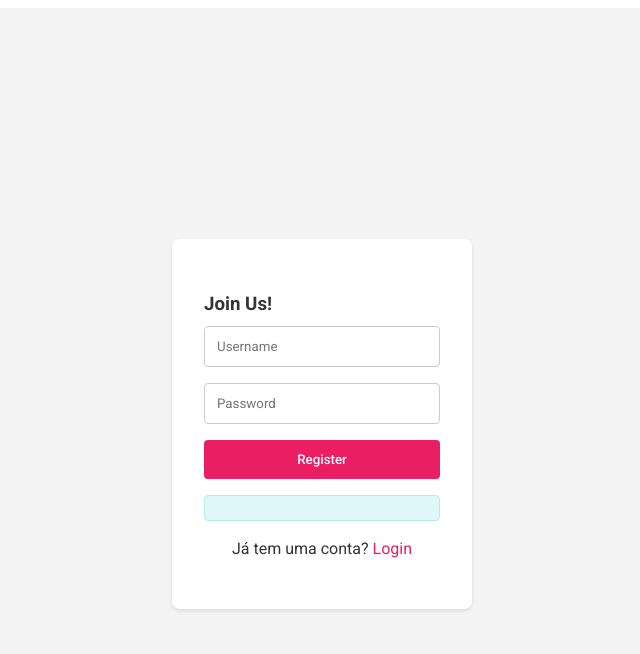
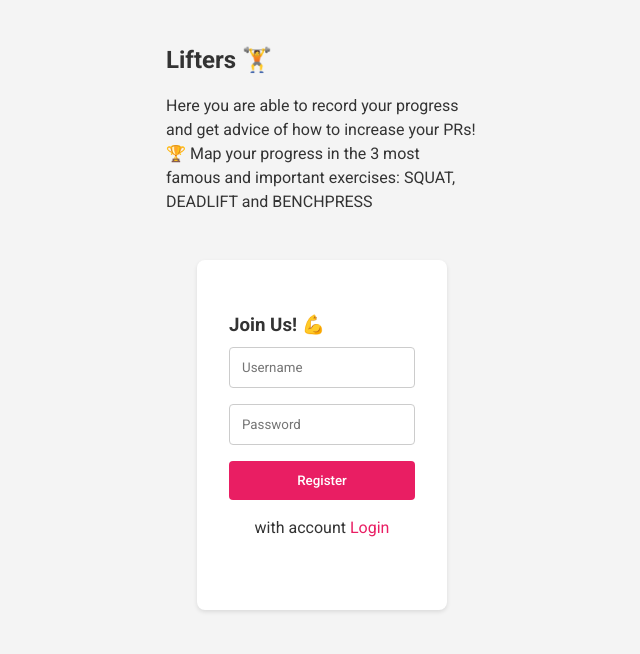
Before and after one commit to vichelly/front-pr, an Angular app: page /form in a window 1280 px wide. Shown: the top 654 px of the page, without its empty margins (318-958 px from the left). Built offline with nearby package versions, Linux system fonts and the light colour scheme.

Commit message:
feature: fixing my UI

```diff
--- a/src/app/components/form/form.component.css
+++ b/src/app/components/form/form.component.css
@@ -5,6 +5,18 @@
     min-height: 100vh;
     background-color: #f4f4f4;
     padding: 1rem; /* Adicionado padding para dispositivos móveis */
+    flex-direction: column;
+    gap: 30px;
+  }
+  .info{
+    width: 50%;
+    display: flex;
+    align-items: center;
+    flex-direction: column;
+    margin-top: -200px;
+  }
+  .infoarea{
+    width: 50%;
   }
 
   .form-card {
@@ -12,8 +24,10 @@
     padding: 2rem;
     border-radius: 8px;
     box-shadow: 0 2px 4px rgba(0, 0, 0, 0.1);
-    width: 100%; /* Largura total em dispositivos móveis */
-    max-width: 300px; /* Largura máxima em telas maiores */
+    width: 250px; /* Largura total em dispositivos móveis */
+    height: 350px;
+    justify-content: center;
+    align-items: center;
     box-sizing: border-box; /* Garante que o padding não afete a largura */
   }
 
@@ -45,11 +59,7 @@
   }
 
   .result-message {
-    margin-top: 1rem;
-    padding: 0.75rem;
-    background-color: #e0f7fa;
-    border: 1px solid #b2ebf2;
-    border-radius: 4px;
+    color: red;
     text-align: center;
   }
 
--- a/src/app/components/form/form.component.html
+++ b/src/app/components/form/form.component.html
@@ -1,6 +1,13 @@
 <section class="registration-container">
+  <div class="info">
+    <div class="infoarea">
+      <h2>Lifters 🏋️</h2>
+      <p>Here you are able to record your progress and get advice of how to increase your PRs! 🏆 Map your progress in the 3 most famous and important exercises: SQUAT, DEADLIFT and BENCHPRESS</p>
+    </div>
+  </div>
+      <div class="form-container">
         <div class="form-card">
-        <h3>{{ isLoginMode ? 'Login' : 'Join Us!' }}</h3>
+          <h3>{{ isLoginMode ? 'Login 💪' : 'Join Us! 💪' }}</h3>
           <form>
             <div class="form-group">
               <input type="text" [(ngModel)]="name" placeholder="Username" [ngModelOptions]="{ standalone: true }" class="form-input" />
@@ -15,9 +22,10 @@
           </div>
           <div class="toggle-mode">
             <p>
-            {{ isLoginMode ? 'Não tem uma conta?' : 'Já tem uma conta?' }}
-            <a (click)="toggleMode()">{{ isLoginMode ? 'Registrar' : 'Login' }}</a>
+              {{ isLoginMode ? 'no account' : 'with account' }}
+              <a (click)="toggleMode()">{{ isLoginMode ? 'Register' : 'Login' }}</a>
             </p>
           </div>
         </div>
+      </div>
     </section>
--- a/src/app/components/home/home.component.css
+++ b/src/app/components/home/home.component.css
@@ -4,13 +4,19 @@
     text-align: center;
     font-family: Arial, sans-serif;
   }
-
+  .first-container{
+    display: flex;
+    justify-content: space-between;
+  }
   .card {
     background: #f8f9fa;
     padding: 15px;
     margin: 15px 0;
     border-radius: 10px;
     box-shadow: 2px 2px 10px rgba(0, 0, 0, 0.1);
+  }
+  .card-first{
+    width: 40%;
   }
 
   h1 {
@@ -39,6 +45,9 @@
   }
 
   .exclude{
+    background-color: transparent;
+  }
+  .exclude:hover{
     background-color: black;
   }
 
--- a/src/app/components/home/home.component.html
+++ b/src/app/components/home/home.component.html
@@ -1,18 +1,13 @@
 <div class="container">
     <h1>🏋️ Lifter Profile</h1>
-
-    <!-- Informações do Lifter -->
-    <div class="card">
+    <div class="first-container">
+      <div class="card card-first">
         <h2>📋 Lifter Sheet</h2>
         <p><strong>Name:</strong> {{ lifterName }}</p>
         <p><strong>Body Weight:</strong> {{ lifterWeight }} kg</p>
-
-      <!-- Botão para alterar peso corporal -->
         <button (click)="alterarPeso()" class="btn">Change BW</button>
       </div>
-
-    <!-- Lista de PRs -->
-    <div class="card">
+      <div class="card card-first">
         <h2>🏆 My PRs</h2>
         <ul>
           <li *ngFor="let pr of prs">
@@ -21,8 +16,7 @@
           </li>
         </ul>
       </div>
-
-    <!-- Formulário para adicionar PR -->
+    </div>
     <div class="card">
       <h2>➕ Record a new PR</h2>
       <form (ngSubmit)="registrarPR()">
@@ -39,15 +33,12 @@
         <button type="submit" class="btn">add PR</button>
       </form>
     </div>
-
-    <!-- Botão de Analisar e Gerar Treino -->
     <div class="card">
       <h2>📈 Generate Training Plan</h2>
       <button (click)="gerarTreino()" class="btn" [disabled]="loadingTreino">
         {{ loadingTreino ? '⏳ Generating Plan...' : '🔍 Analyze PRs and Create Training' }}
       </button>
     </div>
-    <!-- Exibição do Plano de Treino (só aparece se tiver conteúdo) -->
     <div class="card" *ngIf="planoTreinoHtml">
       <h2>📅 My Training Plan</h2>
       <div [innerHTML]="planoTreinoHtml"></div>
--- a/src/styles.css
+++ b/src/styles.css
@@ -8,6 +8,7 @@ body {
   font-weight: 400; /* Peso padrão da fonte */
   line-height: 1.5; /* Espaçamento entre linhas */
   color: #333; /* Cor do texto padrão */
+  margin: 0;
 }
 
 /* Estilos adicionais para cabeçalhos e outros elementos */
```
Lines whose indentation alone changed are shown as unchanged.
